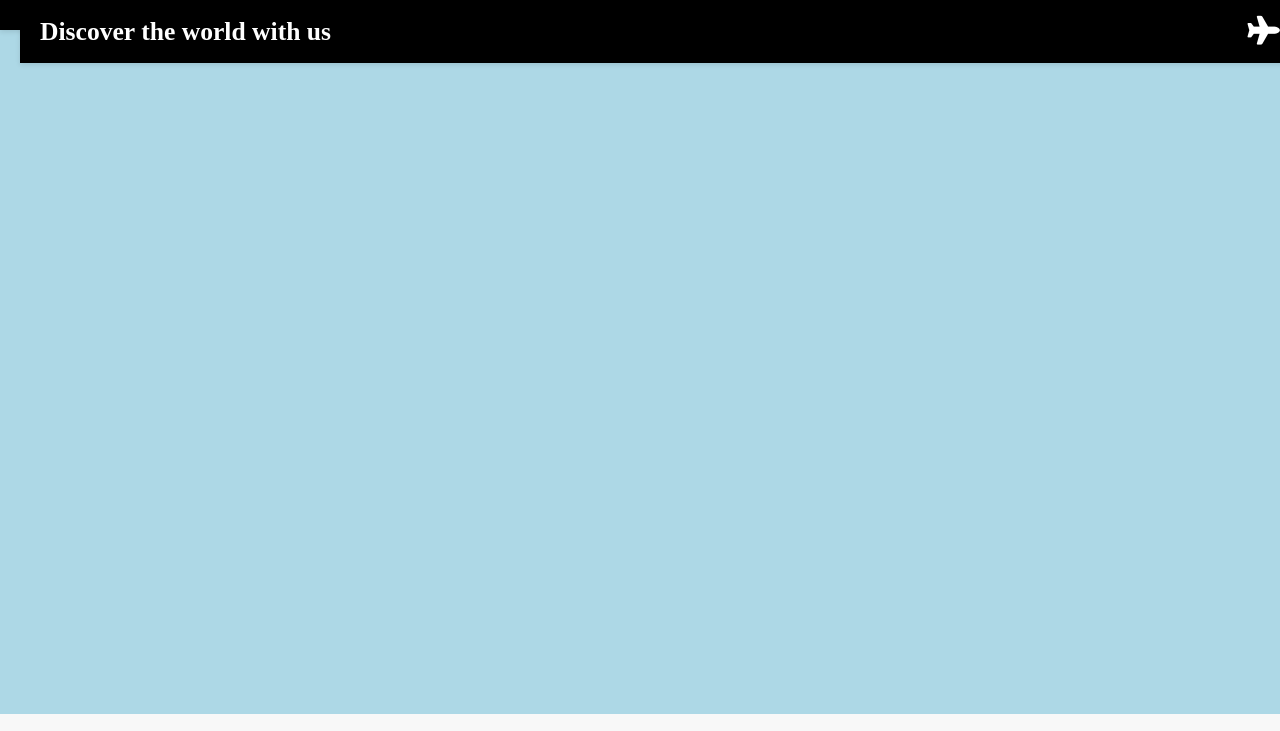
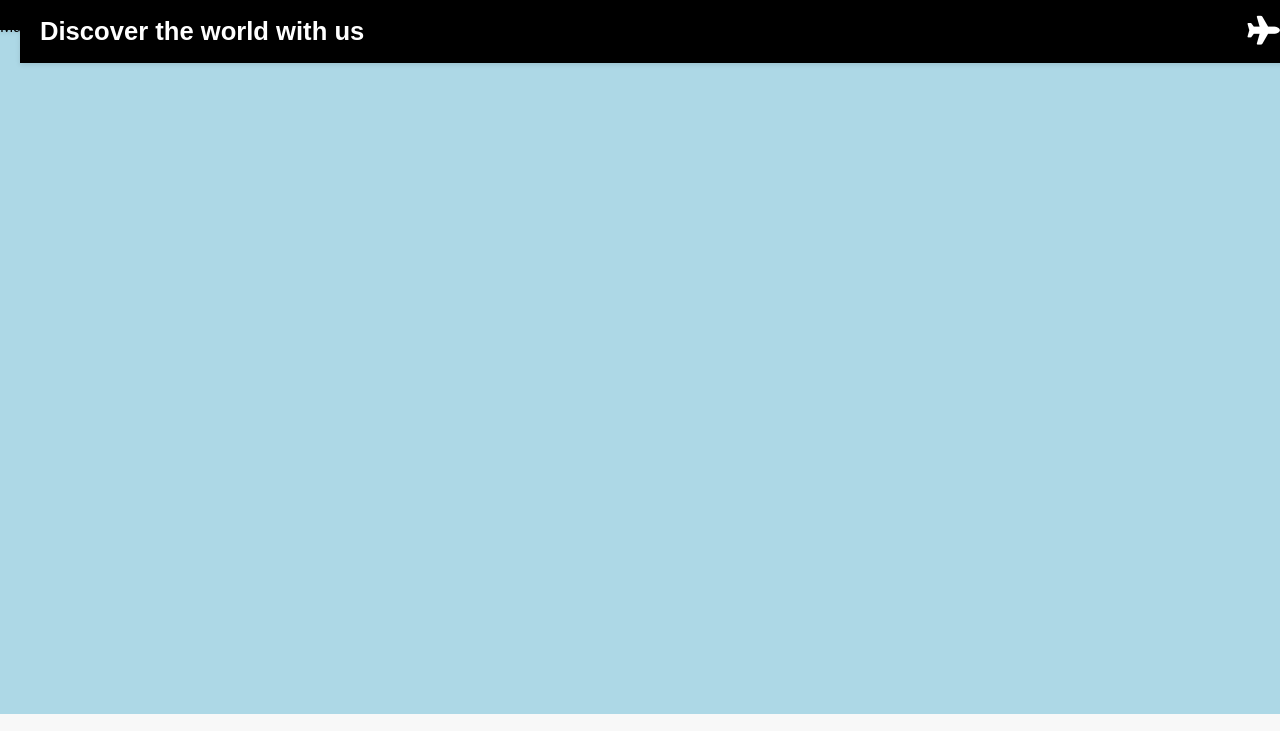
Before and after one commit to cristian-mandici/MILESTONE-1-PROJECT, a plain HTML site: page index.html in a window 1280 px wide. Shown: the top 731 px of the page. Drawn offline with Linux system fonts and the light colour scheme.

Commit message:
Import Google font and apply font to whole page

```diff
--- a/assets/css/style.css
+++ b/assets/css/style.css
@@ -7,6 +7,7 @@
 
 /* General styles */
 body {
+    font-family: 'Poppins', sans-serif;
     min-height: 100vh;
     display: flex;
     flex-direction: column;
--- a/index.html
+++ b/index.html
@@ -17,6 +17,9 @@
     <link rel="icon" type="image/png" sizes="16x16" href="assets/favicon/favicon-16x16.png">
     <!-- Stylesheet -->
      <link rel="stylesheet" href="assets/css/style.css">
+
+     <!-- Google fonts import -->
+     @import url('https://fonts.googleapis.com/css2?family=Poppins:wght@300;400;600&display=swap');
 
 </head>
 
```
